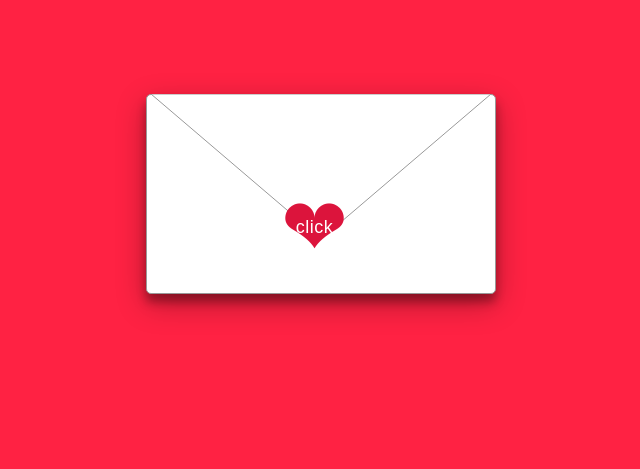
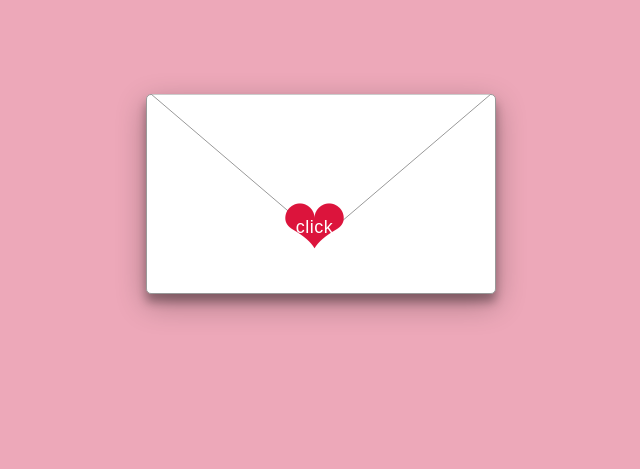
Before and after one commit to FurtiveFleur/you, a plain HTML site: page index.html in a window 1280 px wide. Shown: the part 331-800 px from the top of the page, without its empty margins (319-959 px from the left). Drawn offline with nearby package versions, Linux system fonts and the light colour scheme.

Commit message:
Update style.css

```diff
--- a/style.css
+++ b/style.css
@@ -11,9 +11,9 @@
   --red-dk: #BA0025;
   --red-md: #DC143C;
   --pink-dk: #EB0674;
-  --pink-lt: #ff2243;
+  --pink-lt: #eda8b9;
   --purple-dk: #98006A;
-  --purple-md: #fc0a3f;
+  --purple-md: #cc518b;
 
   --neutral-dk: #333;
   --neutral-md: #999;
```
